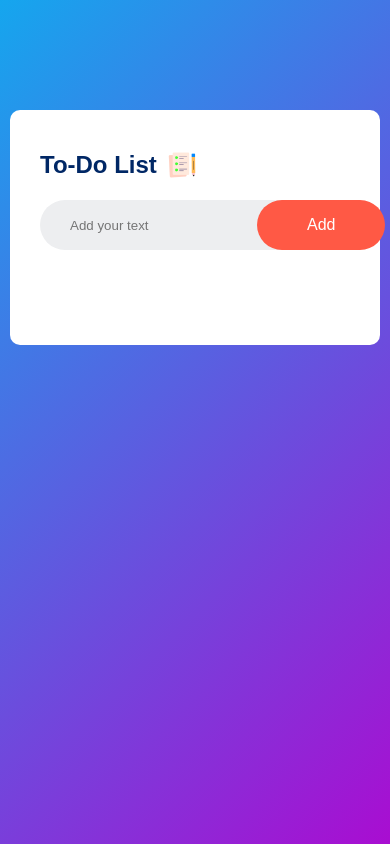
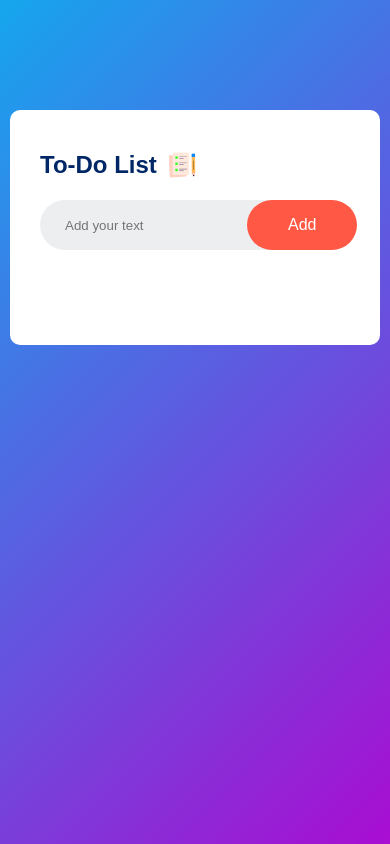
Before and after one commit to DilbaghToor/To-Do-List-App, a plain HTML site: page index.html in a window 390 px wide. Drawn offline with Linux system fonts and the light colour scheme.

Commit message:
changes for responsiveness

```diff
--- a/style.css
+++ b/style.css
@@ -48,16 +48,18 @@ input {
     border: none;
     outline: none;
     background: transparent;
-    padding: 10px;
+    padding: 5px;
     font-weight: 14px;
 }
 
 
 button {
+    display: flex;
+
     color: #fff;
     border: none;
     outline: none;
-    padding: 16px 50px;
+    padding: 16px 41px;
     background: #ff5945;
     font-size: 16px;
     cursor: pointer;
```
